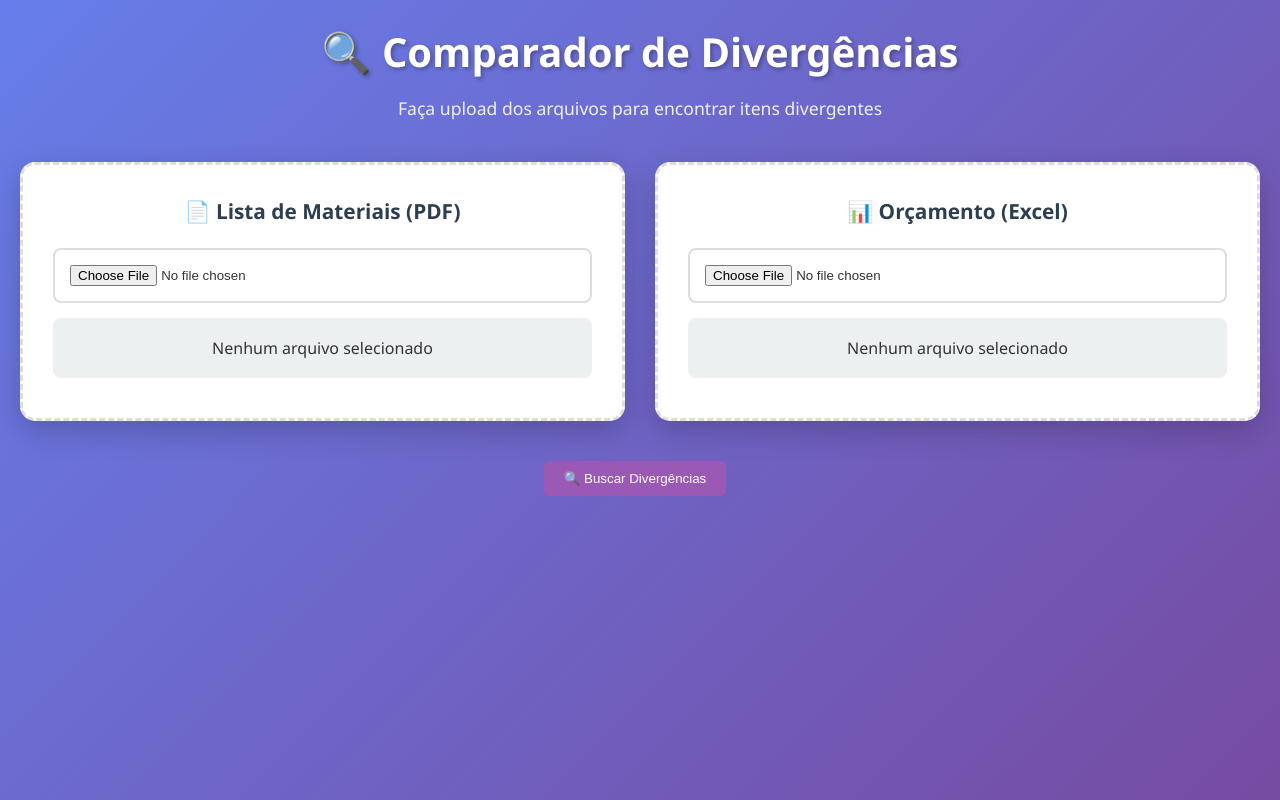
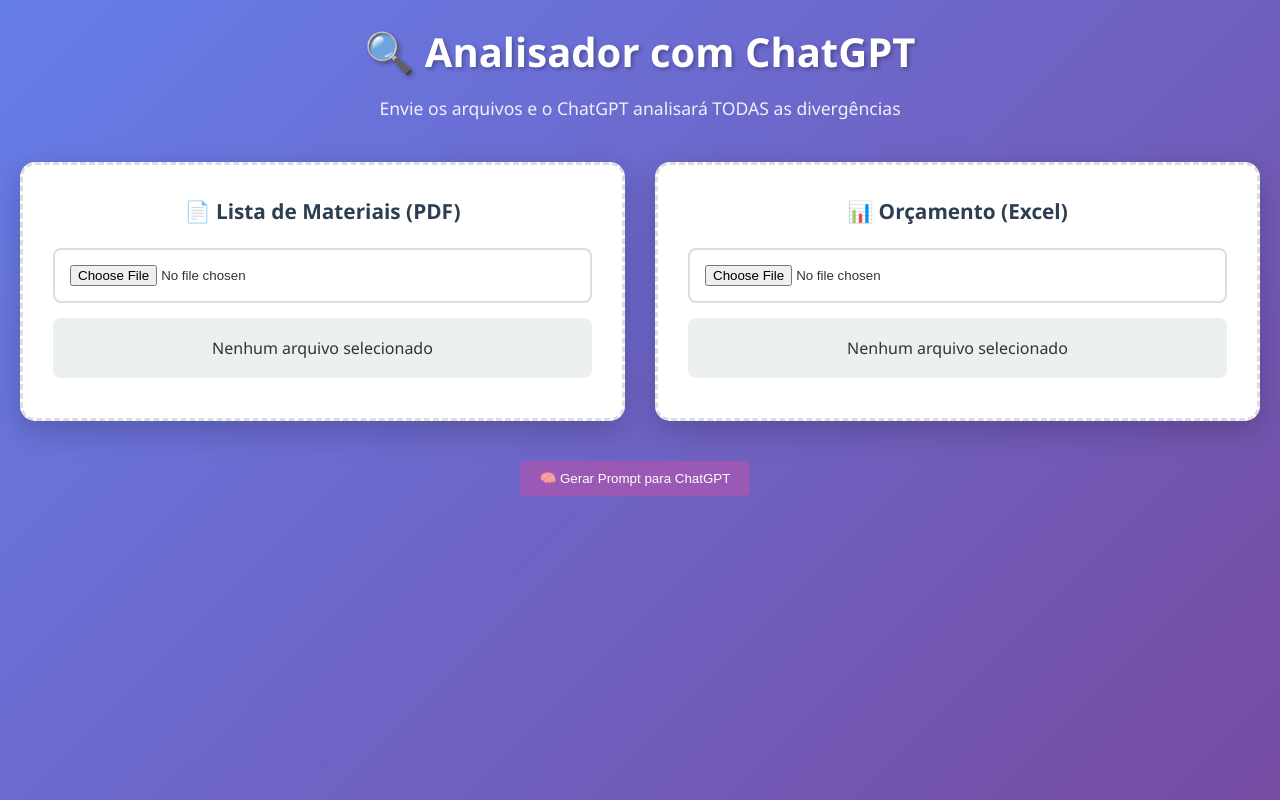
Before and after one commit to rodioegiufao/comparador-orc-pdf, a plain HTML site: page index.html in a window 1280 px wide. Drawn offline with Linux system fonts and the light colour scheme; a script that the page names is missing.

Commit message:
Update index.html

```diff
--- a/index.html
+++ b/index.html
@@ -3,14 +3,14 @@
 <head>
     <meta charset="UTF-8">
     <meta name="viewport" content="width=device-width, initial-scale=1.0">
-    <title>Comparador - Apenas Divergências</title>
+    <title>Analisador com ChatGPT</title>
     <link rel="stylesheet" href="styles.css">
 </head>
 <body>
     <div class="container">
         <header class="app-header">
-            <h1>🔍 Comparador de Divergências</h1>
-            <p>Faça upload dos arquivos para encontrar itens divergentes</p>
+            <h1>🔍 Analisador com ChatGPT</h1>
+            <p>Envie os arquivos e o ChatGPT analisará TODAS as divergências</p>
         </header>
 
         <div class="upload-section">
@@ -33,21 +33,21 @@
 
         <div style="text-align: center; margin: 30px 0;">
             <button id="analyzeBtn" class="analyze-btn" disabled>
-                🔍 Buscar Divergências
+                🧠 Gerar Prompt para ChatGPT
             </button>
         </div>
 
         <div class="results-section" id="resultsSection" style="display: none;">
-            <!-- Resultados serão inseridos aqui -->
+            <!-- Prompt do ChatGPT será mostrado aqui -->
         </div>
 
         <div class="loading" id="loading" style="display: none;">
             <div class="spinner"></div>
-            <p>Analisando divergências...</p>
+            <p>Preparando análise...</p>
         </div>
     </div>
 
-    <!-- BIBLIOTECAS EXTERNAS -->
+    <!-- BIBLIOTECAS -->
     <script src="https://cdnjs.cloudflare.com/ajax/libs/xlsx/0.18.5/xlsx.full.min.js"></script>
     <script src="https://cdnjs.cloudflare.com/ajax/libs/pdf.js/3.4.120/pdf.min.js"></script>
     <script>
```
